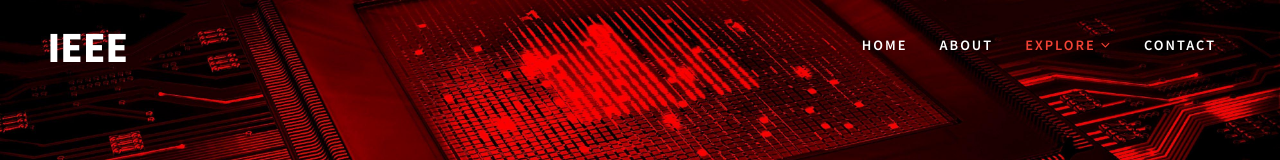
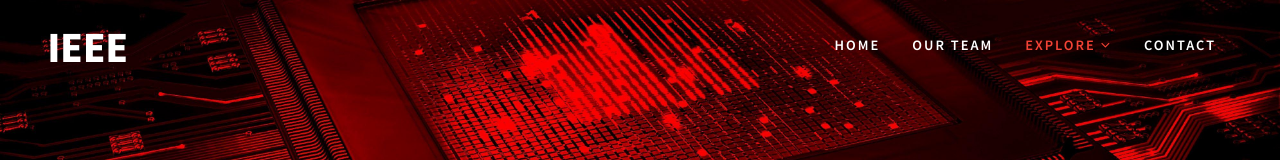
Before and after one commit to ShadowCBN/IeeeSiesGst, a plain HTML site: page team.html in a window 1280 px wide. Shown: the top 160 px of the page. Drawn offline with Linux system fonts and the light colour scheme.

Commit message:
Update team.html

```diff
--- a/team.html
+++ b/team.html
@@ -57,7 +57,7 @@ License URL: http://creativecommons.org/licenses/by/3.0/
                     <input type="checkbox" id="drop" />
                     <ul class="menu mt-2">
                         <li><a href="index.html">Home</a></li>
-                        <li><a href="about.html">About</a></li>
+                        <li><a href="about.html">Our Team</a></li>
 
 
                         <li class="active">
```
